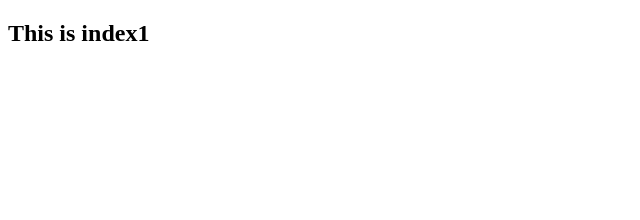
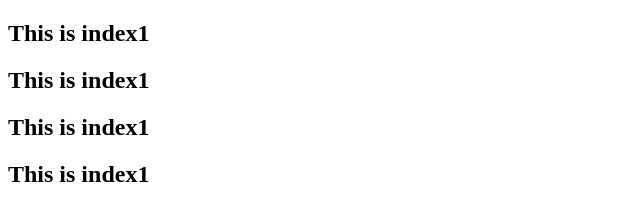
Before and after one commit to MadhurimaPyne/first-repo, a plain HTML site: page index1.html in a window 1280 px wide. Shown: the whole page, without its empty margins (0-640 px from the left). Drawn offline with Linux system fonts and the light colour scheme.

Commit message:
added three new h2 tags

```diff
--- a/index1.html
+++ b/index1.html
@@ -8,5 +8,8 @@
 </head>
 <body>
     <h2>This is index1</h2>
+    <h2>This is index1</h2>
+    <h2>This is index1</h2>
+    <h2>This is index1</h2>
 </body>
 </html>
```
